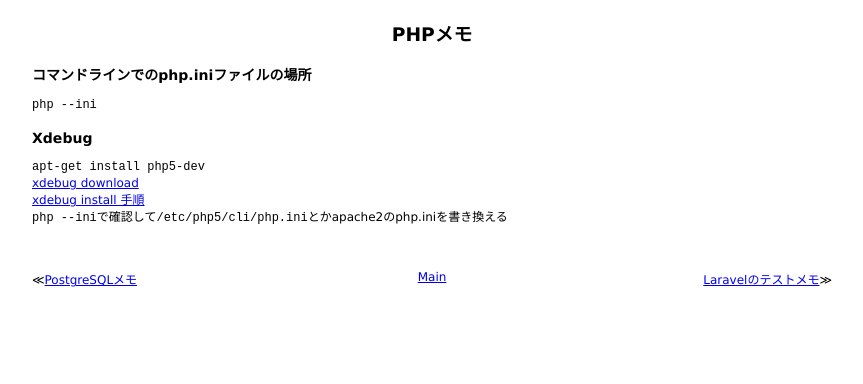
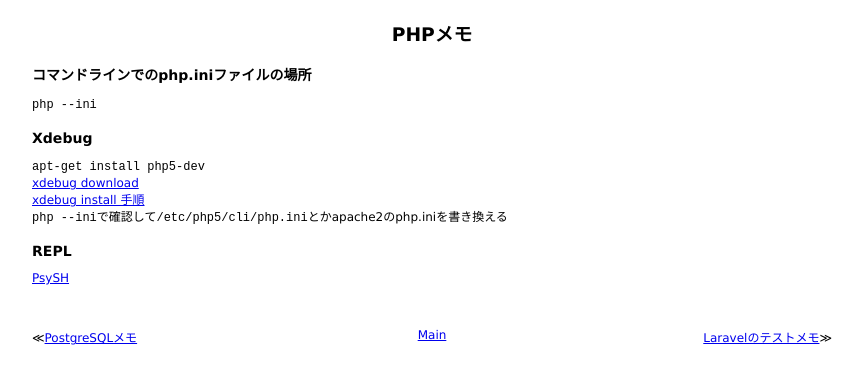
Before and after one commit to 38elements/38elements.github.com, a Jekyll site: the page built from _posts/2016-05-30-php.md, in a window 1280 px wide. Shown: the top 384 px of the page, without its empty margins (208-1071 px from the left). Built offline with Jekyll 4.4.1, drawn with Linux system fonts in a browser that asks for light colours.

Commit message:
Update 2016-05-30-php.md

```diff
--- a/_posts/2016-05-30-php.md
+++ b/_posts/2016-05-30-php.md
@@ -11,3 +11,6 @@ title: PHPメモ
 [xdebug download](https://xdebug.org/download.php)
 [xdebug install 手順](https://github.com/xdebug/xdebug#xdebug)
 `php --ini`で確認して`/etc/php5/cli/php.ini`とかapache2のphp.iniを書き換える
+
+### REPL
+[PsySH](https://github.com/bobthecow/psysh)
```
